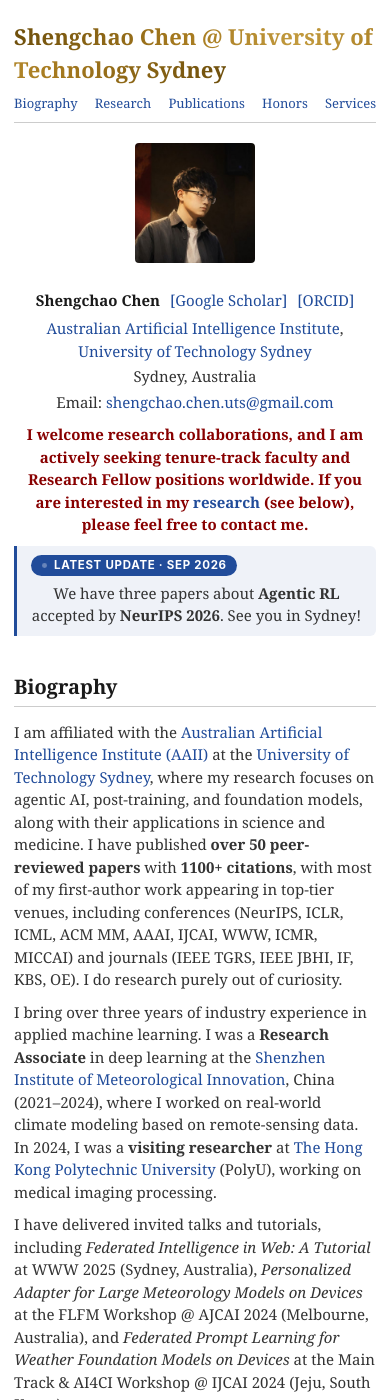
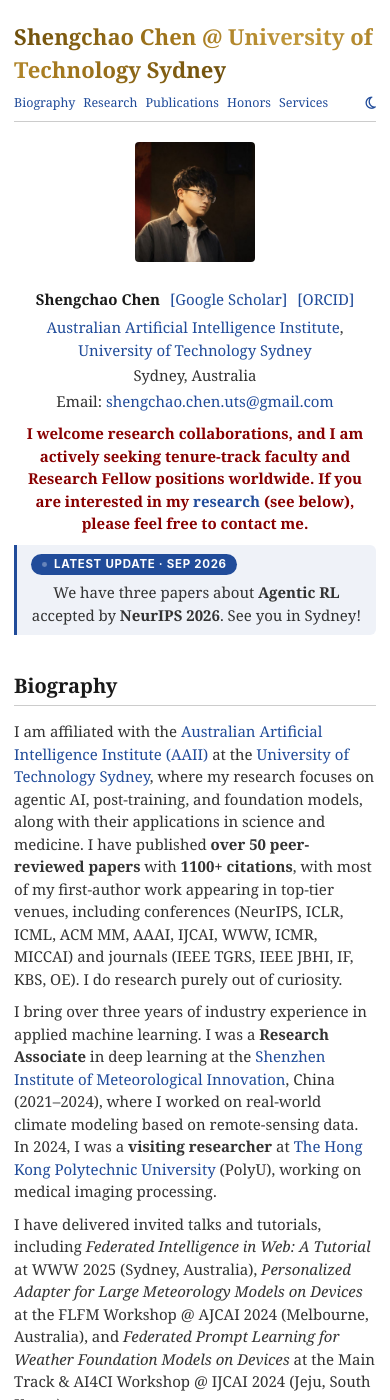
Before and after one commit to shengchaochen82/shengchaochen82.github.io, a Jekyll site: the page built from index.md, in a window 390 px wide and 1400 px high. Built offline with Jekyll 4.4.1, drawn with Linux system fonts in a browser that asks for light colours.

Commit message:
Style: add light/dark mode toggle to section nav
Co-Authored-By: Claude Opus 5.5 <noreply@anthropic.com>

```diff
--- a/_layouts/classic.html
+++ b/_layouts/classic.html
@@ -20,6 +20,12 @@
 
     <link rel="stylesheet" href="https://cdnjs.cloudflare.com/ajax/libs/font-awesome/6.4.2/css/all.min.css" integrity="sha512-z3gLpd7yknf1YoNbCzqRKc4qyor8gaKU1qmn+CShxbuBusANI9QpRohGBreCFkKxLhei6S9CQXFEbbKuqLg0DA==" crossorigin="anonymous" referrerpolicy="no-referrer" />
 
+    <script>
+      try {
+        var savedTheme = localStorage.getItem('theme');
+        if (savedTheme === 'light' || savedTheme === 'dark') document.documentElement.dataset.theme = savedTheme;
+      } catch (e) {}
+    </script>
     <link rel="stylesheet" href="./assets/css/classic.css?v={{ site.time | date: '%s' }}">
   </head>
   <body>
@@ -261,6 +267,7 @@
         <a href="#publications">Publications</a>
         <a href="#honors">Honors</a>
         <a href="#academic-services">Services</a>
+        <button id="theme-toggle" class="classic-theme-toggle" type="button" hidden><i aria-hidden="true"></i></button>
       </nav>
 
       <div class="classic-header">
@@ -303,5 +310,33 @@
       ga('send', 'pageview');
     </script>
     {% endif %}
+  <script>
+      (function () {
+        var root = document.documentElement;
+        var button = document.getElementById('theme-toggle');
+        var system = window.matchMedia('(prefers-color-scheme: dark)');
+
+        function current() {
+          return root.dataset.theme || (system.matches ? 'dark' : 'light');
+        }
+
+        function render() {
+          var dark = current() === 'dark';
+          var label = dark ? 'Switch to light mode' : 'Switch to dark mode';
+          button.querySelector('i').className = 'fa-regular ' + (dark ? 'fa-sun' : 'fa-moon');
+          button.setAttribute('aria-label', label);
+          button.title = label;
+        }
+
+        button.addEventListener('click', function () {
+          root.dataset.theme = current() === 'dark' ? 'light' : 'dark';
+          try { localStorage.setItem('theme', root.dataset.theme); } catch (e) {}
+          render();
+        });
+        system.addEventListener('change', render);
+        button.hidden = false;
+        render();
+      })();
+    </script>
   </body>
 </html>
--- a/assets/css/classic.css
+++ b/assets/css/classic.css
@@ -5,6 +5,7 @@
    =========================== */
 
 :root {
+  color-scheme: light;
   --classic-bg: #ffffff;
   --classic-text: #333333;
   --classic-heading: #1a1a1a;
@@ -13,10 +14,20 @@
   --classic-link: #214c9a;
   --classic-link-hover: #d9671e;
   --classic-muted: #6b7280;
+  --classic-tag: #b91c1c;
+  --classic-latest-bg: rgba(33, 76, 154, 0.07);
+  --classic-latest-badge-text: #ffffff;
+  --classic-focus-agentic: #0f766e;
+  --classic-focus-post: #7b3fa0;
+  --classic-focus-fm: #b4541a;
+  --gild-solid: #9a7220;
+  --gild-base: linear-gradient(100deg, #6e4f0c 0%, #a67a1f 30%, #c29a3e 50%, #a67a1f 70%, #6e4f0c 100%);
+  --gild-sheen: linear-gradient(105deg, transparent 42%, rgba(255, 233, 160, 0.95) 50%, transparent 58%);
 }
 
 @media (prefers-color-scheme: dark) {
-  :root {
+  :root:not([data-theme="light"]) {
+    color-scheme: dark;
     --classic-bg: #14171c;
     --classic-text: #d4d4d4;
     --classic-heading: #f5f5f5;
@@ -25,7 +36,37 @@
     --classic-link: #7fb2ff;
     --classic-link-hover: #ffab7a;
     --classic-muted: #9ca3af;
+    --classic-tag: #f87171;
+    --classic-latest-bg: rgba(127, 178, 255, 0.12);
+    --classic-latest-badge-text: #14171c;
+    --classic-focus-agentic: #5fd4c4;
+    --classic-focus-post: #c9a3ec;
+    --classic-focus-fm: #f0a36b;
+    --gild-solid: #dcb860;
+    --gild-base: linear-gradient(100deg, #b8913a 0%, #dcb860 30%, #f0d384 50%, #dcb860 70%, #b8913a 100%);
+    --gild-sheen: linear-gradient(105deg, transparent 42%, rgba(255, 249, 225, 0.95) 50%, transparent 58%);
   }
+}
+
+:root[data-theme="dark"] {
+  color-scheme: dark;
+  --classic-bg: #14171c;
+  --classic-text: #d4d4d4;
+  --classic-heading: #f5f5f5;
+  --classic-title: #ff9c88;
+  --classic-border: #33383f;
+  --classic-link: #7fb2ff;
+  --classic-link-hover: #ffab7a;
+  --classic-muted: #9ca3af;
+  --classic-tag: #f87171;
+  --classic-latest-bg: rgba(127, 178, 255, 0.12);
+  --classic-latest-badge-text: #14171c;
+  --classic-focus-agentic: #5fd4c4;
+  --classic-focus-post: #c9a3ec;
+  --classic-focus-fm: #f0a36b;
+  --gild-solid: #dcb860;
+  --gild-base: linear-gradient(100deg, #b8913a 0%, #dcb860 30%, #f0d384 50%, #dcb860 70%, #b8913a 100%);
+  --gild-sheen: linear-gradient(105deg, transparent 42%, rgba(255, 249, 225, 0.95) 50%, transparent 58%);
 }
 
 html, body {
@@ -62,6 +103,7 @@ body {
   z-index: 10;
   display: flex;
   flex-wrap: wrap;
+  align-items: center;
   gap: 2px 18px;
   margin: 0 0 20px;
   padding: 8px 0;
@@ -71,9 +113,7 @@ body {
 }
 
 .classic-gilded {
-  --gild-base: linear-gradient(100deg, #6e4f0c 0%, #a67a1f 30%, #c29a3e 50%, #a67a1f 70%, #6e4f0c 100%);
-  --gild-sheen: linear-gradient(105deg, transparent 42%, rgba(255, 233, 160, 0.95) 50%, transparent 58%);
-  color: #9a7220;
+  color: var(--gild-solid);
 }
 
 @supports ((-webkit-background-clip: text) or (background-clip: text)) {
@@ -97,14 +137,6 @@ body {
 @media (prefers-reduced-motion: no-preference) {
   .classic-gilded {
     animation: classic-gild-sheen 6s ease-in-out infinite;
-  }
-}
-
-@media (prefers-color-scheme: dark) {
-  .classic-gilded {
-    --gild-base: linear-gradient(100deg, #b8913a 0%, #dcb860 30%, #f0d384 50%, #dcb860 70%, #b8913a 100%);
-    --gild-sheen: linear-gradient(105deg, transparent 42%, rgba(255, 249, 225, 0.95) 50%, transparent 58%);
-    color: #dcb860;
   }
 }
 
@@ -146,7 +178,7 @@ body {
   padding: 9px 14px;
   border-left: 3px solid var(--classic-link);
   border-radius: 0 6px 6px 0;
-  background: rgba(33, 76, 154, 0.07);
+  background: var(--classic-latest-bg);
   font-size: 15px;
   line-height: 1.5;
 }
@@ -161,7 +193,7 @@ body {
   padding: 2px 10px;
   border-radius: 999px;
   background: var(--classic-link);
-  color: #ffffff;
+  color: var(--classic-latest-badge-text);
   font-size: 11.5px;
   font-weight: 700;
   letter-spacing: 0.06em;
@@ -204,16 +236,6 @@ body {
   }
 }
 
-@media (prefers-color-scheme: dark) {
-  .classic-info p.classic-latest {
-    background: rgba(127, 178, 255, 0.12);
-  }
-
-  .classic-latest-badge {
-    color: #14171c;
-  }
-}
-
 .classic-name-link {
   font-size: 15px;
   font-weight: 400;
@@ -229,6 +251,27 @@ body {
 
 .classic-content {
   display: block;
+}
+
+.classic-theme-toggle {
+  margin: -6px 0 -6px auto;
+  padding: 6px 0 6px 8px;
+  border: 0;
+  background: none;
+  color: var(--classic-link);
+  font-size: 14px;
+  line-height: 1;
+  cursor: pointer;
+}
+
+.classic-theme-toggle:hover {
+  color: var(--classic-link-hover);
+}
+
+.classic-theme-toggle:focus-visible {
+  outline: 2px solid var(--classic-link);
+  outline-offset: 1px;
+  border-radius: 3px;
 }
 
 .classic-section {
@@ -273,15 +316,9 @@ body {
   font-weight: 700;
 }
 
-.classic-focus-agentic { color: #0f766e; }
-.classic-focus-post { color: #7b3fa0; }
-.classic-focus-fm { color: #b4541a; }
-
-@media (prefers-color-scheme: dark) {
-  .classic-focus-agentic { color: #5fd4c4; }
-  .classic-focus-post { color: #c9a3ec; }
-  .classic-focus-fm { color: #f0a36b; }
-}
+.classic-focus-agentic { color: var(--classic-focus-agentic); }
+.classic-focus-post { color: var(--classic-focus-post); }
+.classic-focus-fm { color: var(--classic-focus-fm); }
 
 .classic-honors-list {
   list-style: none;
@@ -363,7 +400,7 @@ body {
 }
 
 .classic-tag {
-  color: #b91c1c;
+  color: var(--classic-tag);
   font-size: 0.82em;
   font-weight: 600;
 }
@@ -372,12 +409,6 @@ body {
   color: var(--classic-link);
   font-size: 0.82em;
   font-weight: 600;
-}
-
-@media (prefers-color-scheme: dark) {
-  .classic-tag {
-    color: #f87171;
-  }
 }
 
 a,
@@ -430,9 +461,8 @@ a:hover,
   }
 
   .classic-nav {
-    justify-content: space-between;
-    gap: 2px 12px;
-    font-size: 13px;
+    gap: 2px 8px;
+    font-size: 12.5px;
   }
 
   .classic-section {
```
